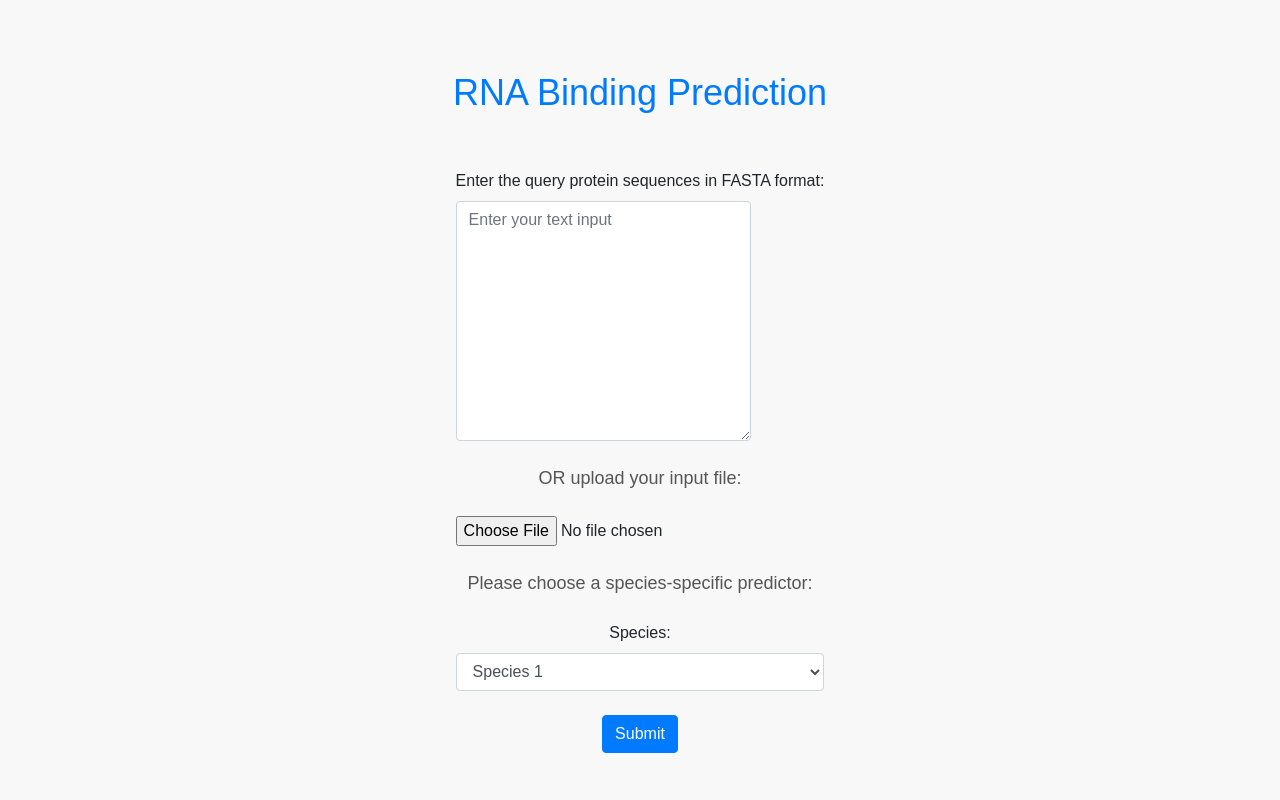
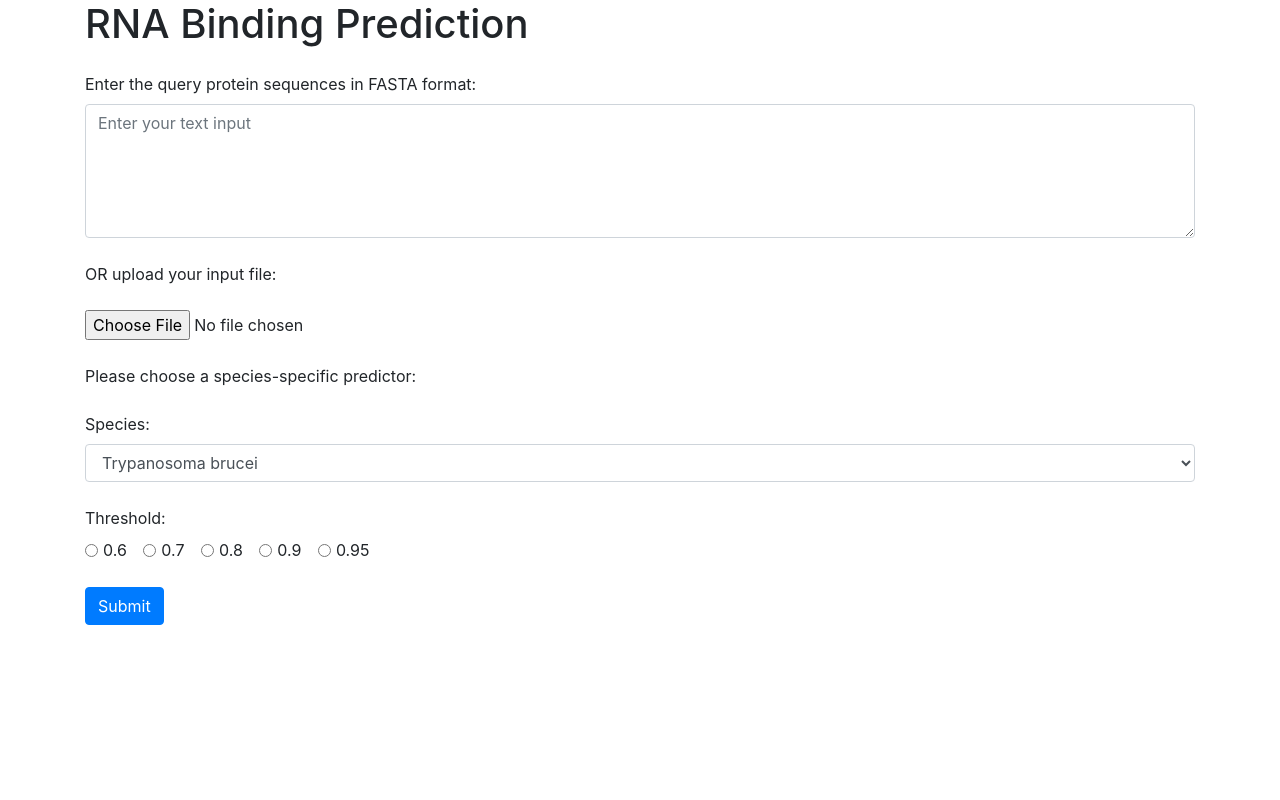
Before and after one commit to Boraly/RNABindingPrediciton, a Django app: template webinterface/templates/webinterface/home.html in a window 1280 px wide. Run offline with Django 4.2, Linux system fonts and the light colour scheme; the template is opened without the code that fills it, so the values that code supplies are empty; some libraries are stand-ins or nearby versions.

Commit message:
Better lineup

```diff
--- a/webinterface/templates/webinterface/home.html
+++ b/webinterface/templates/webinterface/home.html
@@ -1,4 +1,5 @@
 {% load static %}
+{% load crispy_forms_tags %}
 <!DOCTYPE html>
 <html lang="en">
 <head>
@@ -7,96 +8,102 @@
     <link rel="stylesheet" href="https://maxcdn.bootstrapcdn.com/bootstrap/4.5.2/css/bootstrap.min.css">
     <link rel="stylesheet" href="{% static 'recommendations/main.css' %}">
     <style>
-        body {
-            font-family: Arial, sans-serif;
-            margin: 0;
-            padding: 0;
-            background-color: #f8f8f8;
+        /* CSS-Regeln für das Zentrieren des Absatzes */
+        td {
+            word-wrap: break-word; /* Fügt einen Zeilenumbruch innerhalb von Wörtern hinzu */
         }
-        .container {
-            display: flex;
-            flex-direction: column;
-            align-items: center;
-            justify-content: center;
-            height: 100vh;
+
+        .sequence {
+            word-break: break-word;
+        }
+
+        p.centered {
             text-align: center;
-        }
-        h1 {
-            font-size: 36px;
-            margin-bottom: 30px;
-            color: #007bff;
-        }
-        p {
-            font-size: 18px;
-            margin-bottom: 20px;
-            color: #555555;
-        }
-        .text-center {
-            text-align: center;
-        }
-        .inputMethod {
-            margin-top: 30px;
-        }
-        h2 {
-            font-size: 24px;
-            margin-bottom: 15px;
-            color: #007bff;
-        }
-        .btn-primary {
-            background-color: #007bff;
-            border-color: #007bff;
-        }
-        .btn-primary:hover {
-            background-color: #0069d9;
-            border-color: #0062cc;
-        }
-        .mt-4 {
-            margin-top: 20px;
-        }
-        .mb-4 {
-            margin-bottom: 20px;
-        }
-        .hidden-recommendation {
-            display: none;
-        }
-        textarea#id_text_input {
-            width: 80%; /* Ändere die Breite auf 80% */
-            height: 30vh; /* Ändere die Höhe auf 30% der Bildschirmhöhe */
-            resize: vertical; /* Erlaube vertikale Größenänderung */
         }
     </style>
     <title>RNA Binding Prediction - Startseite</title>
 </head>
 <body>
 <div class="container">
-    <h1 class="mt-4">RNA Binding Prediction</h1>
+    <h1 class="mb-4">RNA Binding Prediction</h1>
     <form method="post" enctype="multipart/form-data">
         {% csrf_token %}
 
-        <div class="inputMethod mt-4">
+        <div class="inputMethod mt-4 w-100">
             <label for="id_text_input">Enter the query protein sequences in FASTA format:</label>
-            <textarea class="form-control" id="id_text_input" name="text_input" rows="5" placeholder="Enter your text input"></textarea>
+            <textarea class="form-control" id="id_text_input" name="text_input" rows="5"
+                      placeholder="Enter your text input"></textarea>
         </div>
 
         <p class="mt-4">OR upload your input file:</p>
 
-        <div class="inputMethod mt-4">
+        <div class="inputMethod mt-4 w-100">
             <input type="file" class="form-control-file" id="id_file_input" name="file_input">
         </div>
 
         <p class="mt-4">Please choose a species-specific predictor:</p>
 
-        <div class="inputMethod mt-4">
+        <div class="inputMethod mt-4 w-100">
             <label for="id_species">Species:</label>
             <select class="form-control" id="id_species" name="species">
-                <option value="species1">Species 1</option>
-                <option value="species2">Species 2</option>
-                <option value="species3">Species 3</option>
+                <option value="Trypanosoma brucei">Trypanosoma brucei</option>
+                <option value="Trypanosoma cruzi">Trypanosoma cruzi</option>
+                <option value="Leishmania major">Leishmania major</option>
+                <option value="Bodo saltans">Bodo saltans</option>
             </select>
+        </div>
+
+        <div class="inputMethod mt-4 w-100">
+            <label>Threshold:</label><br>
+            <div class="form-check form-check-inline">
+                <input class="form-check-input" type="radio" name="threshold" id="threshold_0.6" value="0.6">
+                <label class="form-check-label" for="threshold_0.6">0.6</label>
+            </div>
+            <div class="form-check form-check-inline">
+                <input class="form-check-input" type="radio" name="threshold" id="threshold_0.7" value="0.7">
+                <label class="form-check-label" for="threshold_0.7">0.7</label>
+            </div>
+            <div class="form-check form-check-inline">
+                <input class="form-check-input" type="radio" name="threshold" id="threshold_0.8" value="0.8">
+                <label class="form-check-label" for="threshold_0.8">0.8</label>
+            </div>
+            <div class="form-check form-check-inline">
+                <input class="form-check-input" type="radio" name="threshold" id="threshold_0.9" value="0.9">
+                <label class="form-check-label" for="threshold_0.9">0.9</label>
+            </div>
+            <div class="form-check form-check-inline">
+                <input class="form-check-input" type="radio" name="threshold" id="threshold_0.95" value="0.95">
+                <label class="form-check-label" for="threshold_0.95">0.95</label>
+            </div>
         </div>
 
         <button type="submit" class="btn btn-primary mt-4" onclick="submitForm(event)">Submit</button>
     </form>
+</div>
+{% if gene_sequences %}
+    <div class="table-responsive mt-4">
+        <table class="table">
+            <thead>
+            <tr>
+                <th scope="col">GeneID</th>
+                <th scope="col">Sequence</th>
+                <th scope="col">Value</th>
+                <th scope="col">RNA-binding</th>
+            </tr>
+            </thead>
+            <tbody>
+            {% for gene_sequence in gene_sequences %}
+                <tr>
+                    <td>{{ gene_sequence.0 }}</td>
+                    <td class="sequence">{{ gene_sequence.1 }}</td>
+                    <td>{{ gene_sequence.2 }}</td>
+                    <td>{{ gene_sequence.3 }}</td>
+                </tr>
+            {% endfor %}
+            </tbody>
+        </table>
+    </div>
+{% endif %}
 </div>
 
 <script>
```
Also changed, not shown: webinterface/forms.py (+3 -8 lines).
